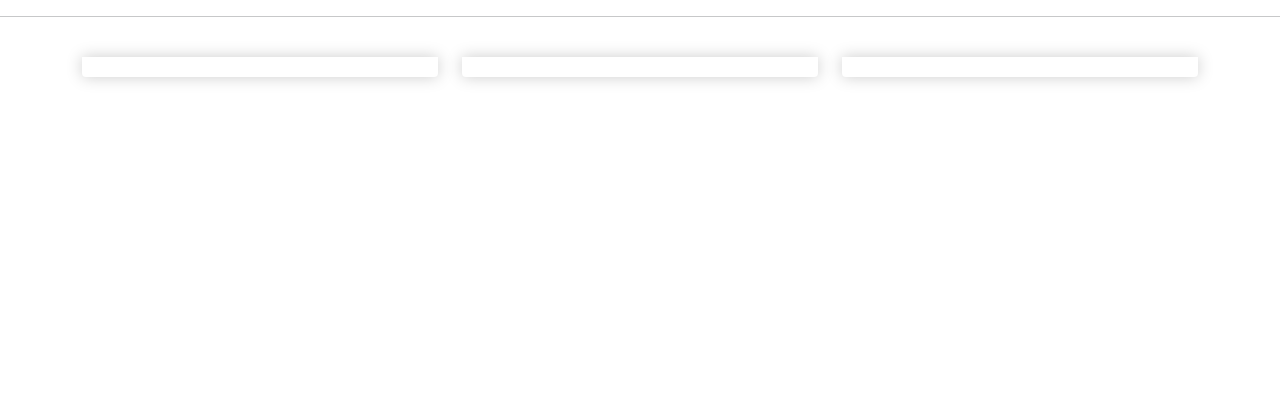
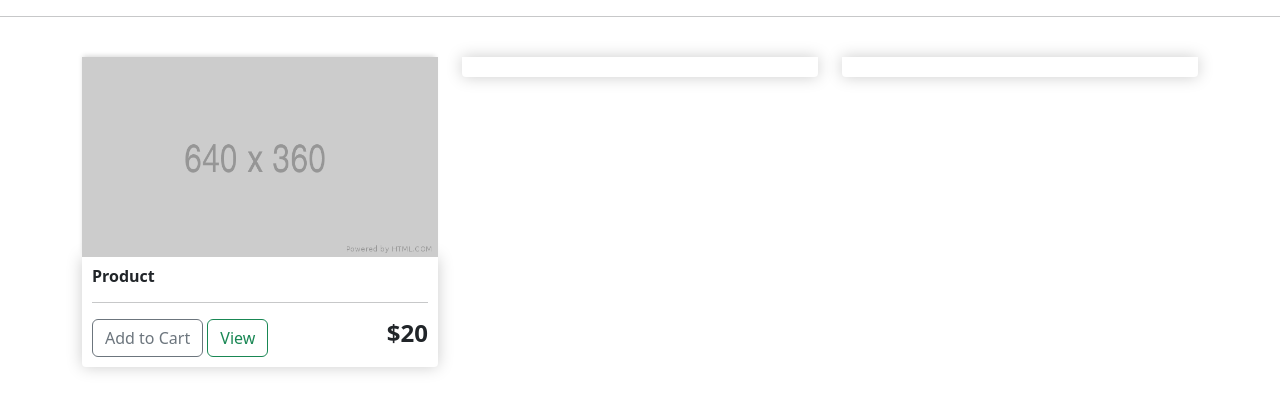
Before and after one commit to Dhie-boop/Ecommerce, a Django app: page / in a window 1280 px wide. Shown: the part 95-506 px from the top of the page. Run offline with Django 5.2, Linux system fonts and the light colour scheme.

Commit message:
added div to the store

```diff
--- a/Ecom/Store/templates/store/store.html
+++ b/Ecom/Store/templates/store/store.html
@@ -3,7 +3,15 @@
 {% block content %}
     <div class="row">
         <div class="col-lg-4">
+            <img class="thumbnail" src="{% static 'images/2+placeholder.png' %}">
             <div class="box-element product">
+                <h6><strong>Product</strong></h6>
+                <hr>
+
+
+                <button class="btn btn-outline-secondary add-btn update-cart">Add to Cart</button>
+                <a class="btn btn-outline-success" href="">View</a>
+                <h4 style="display:inline-block; float:right"><strong>$20</strong></h4>
             </div>
         </div>
 
```
Also changed, not shown: Ecom/static/images/2+placeholder.png (added).
